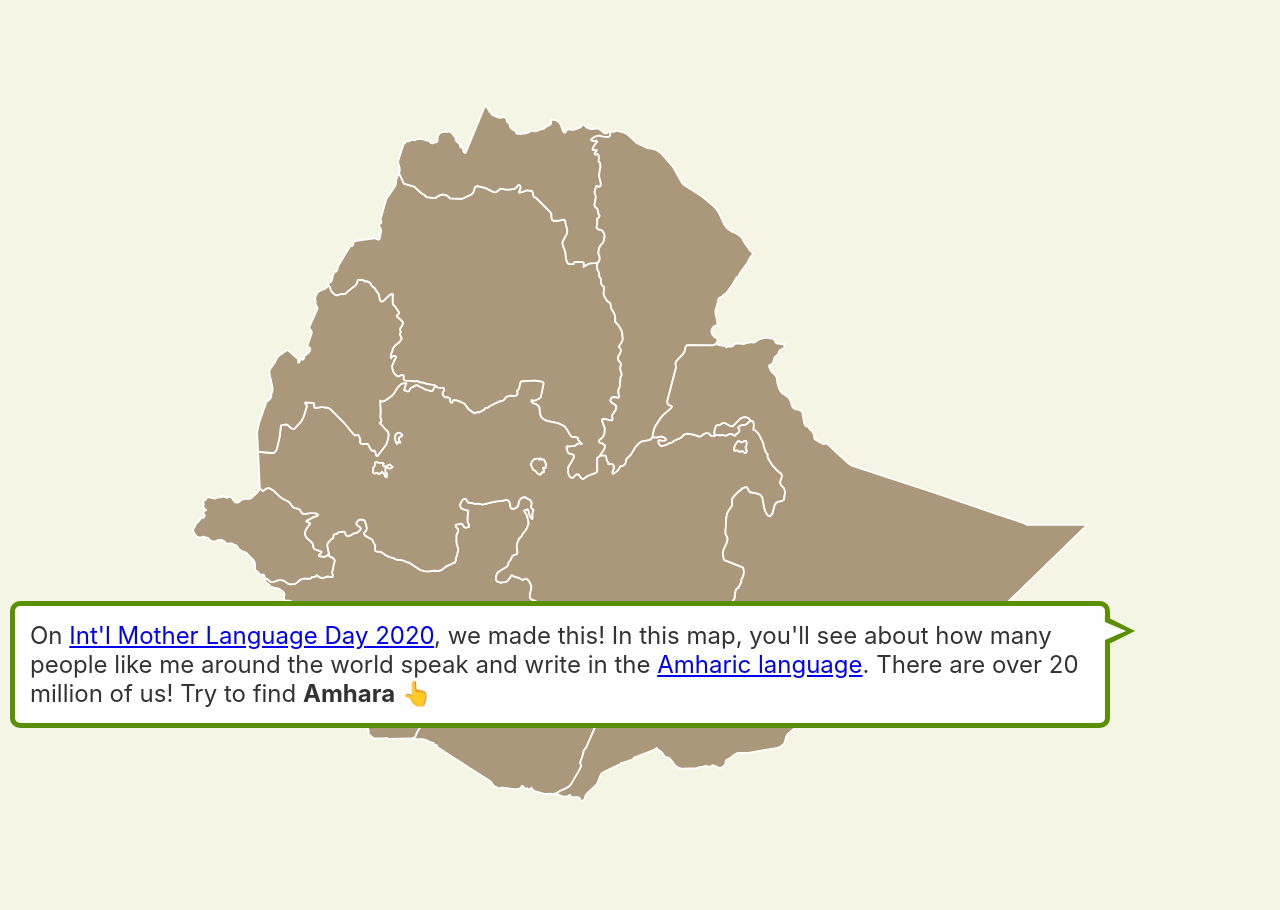
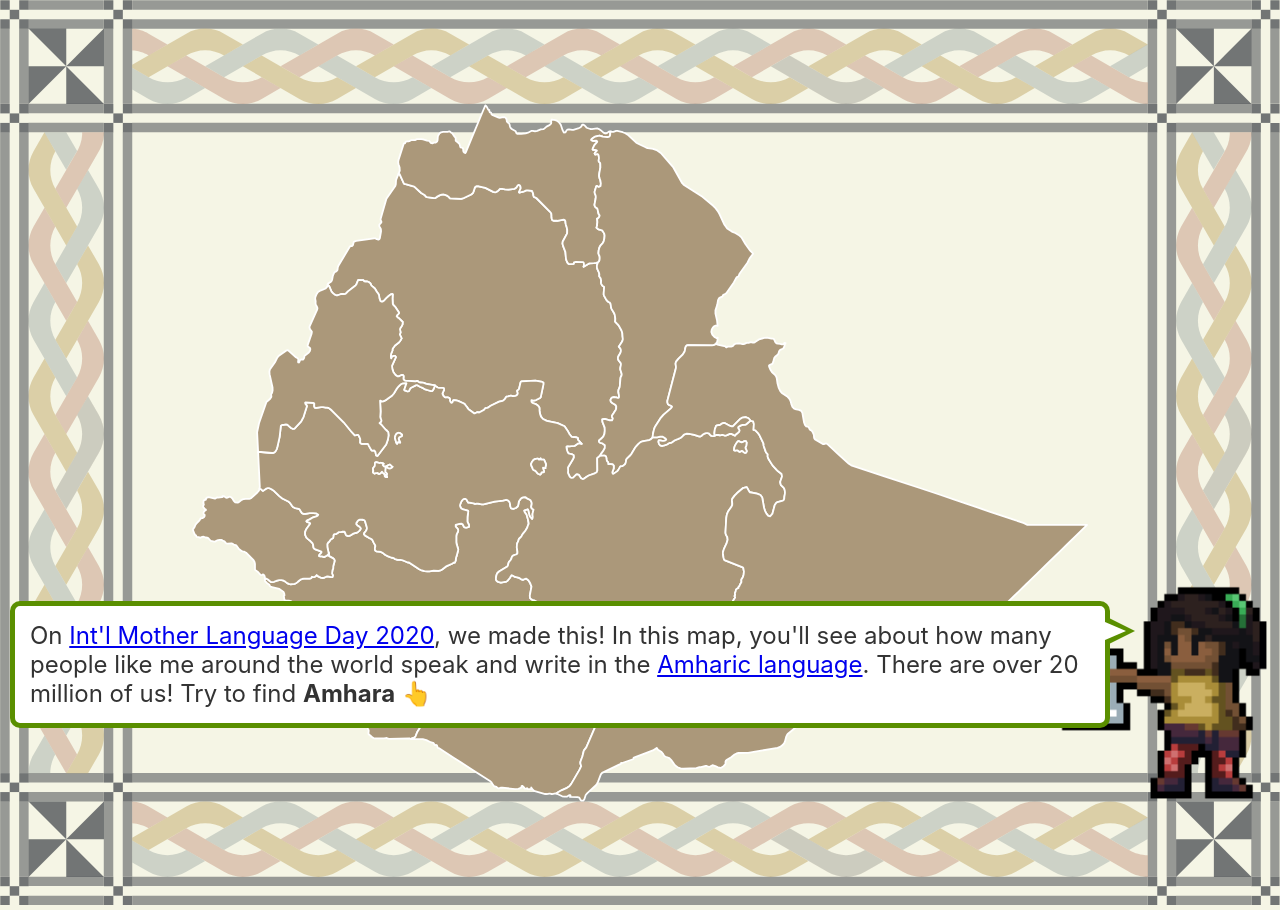
Before and after one commit to evisat/gamifylanguagelearning, a website: page map.html in a window 1280 px wide. Drawn offline with Linux system fonts and the light colour scheme; the site is published under a folder, as on GitHub Pages, so addresses that start at the root find nothing.

Commit message:
Relative paths

```diff
--- a/css/game.css
+++ b/css/game.css
@@ -2,7 +2,7 @@ html, body {
   height: 100%;
 }
 body {
-  /*background-image: url(assets/border.svg);
+  /*background-image: url(../assets/border.svg);
   background-color: #f5f5e5;*/
   background-color: white;
   padding: 0;
--- a/css/intro.css
+++ b/css/intro.css
@@ -1,5 +1,5 @@
 body {
-  background-image: url(/assets/border.svg);
+  background-image: url(../assets/border.svg);
   background-color: #f5f5e5;
   padding:0; margin:0;
   background-repeat: no-repeat;
--- a/css/speech.css
+++ b/css/speech.css
@@ -1,7 +1,7 @@
 .speech {
   position: fixed;
   bottom: 0px;
-  background: url(/assets/pixel_character_4x.png) bottom right no-repeat;
+  background: url(../assets/pixel_character_4x.png) bottom right no-repeat;
   background-size: contain;
   padding-left: 10px;
   padding-right: 170px;
```
